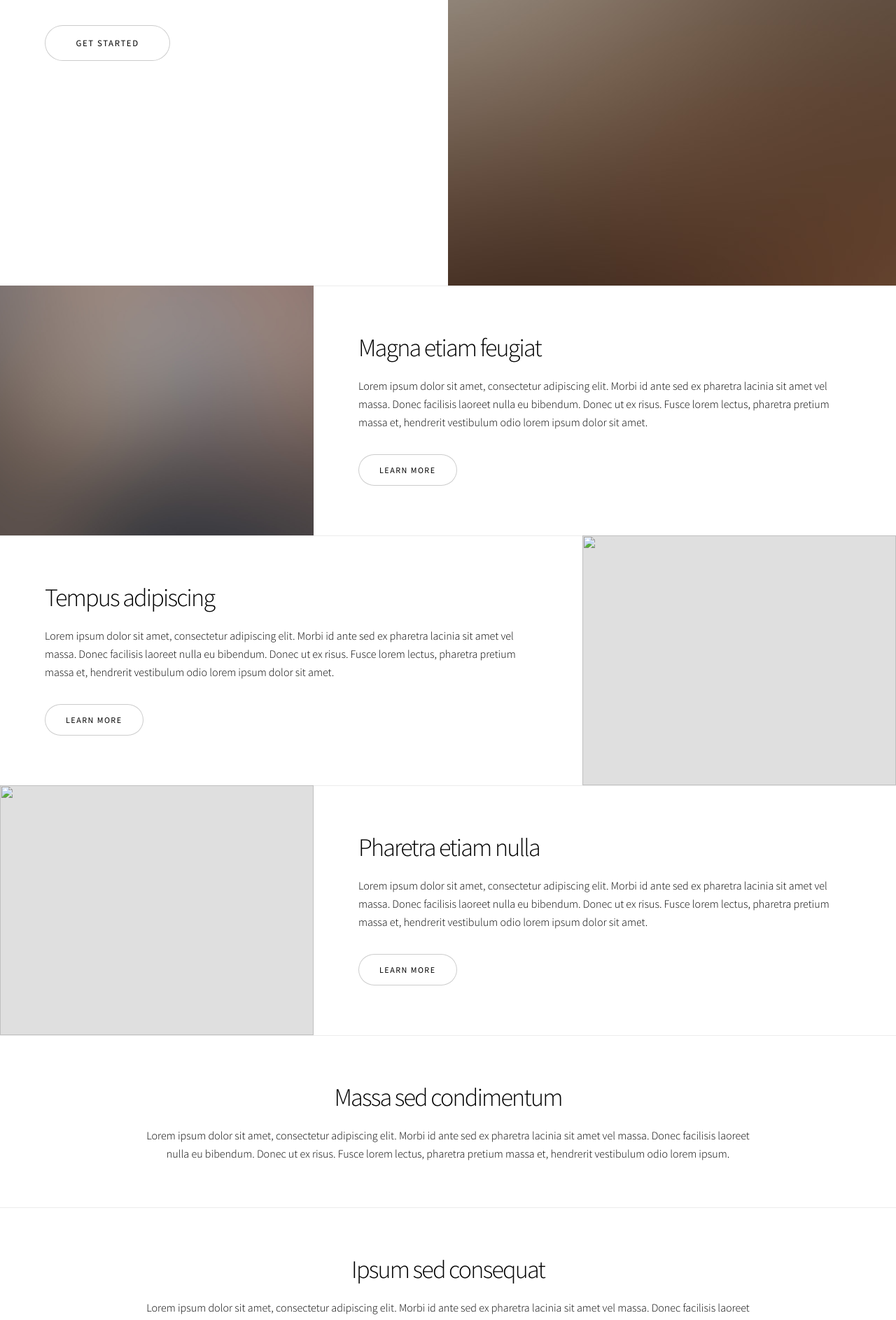
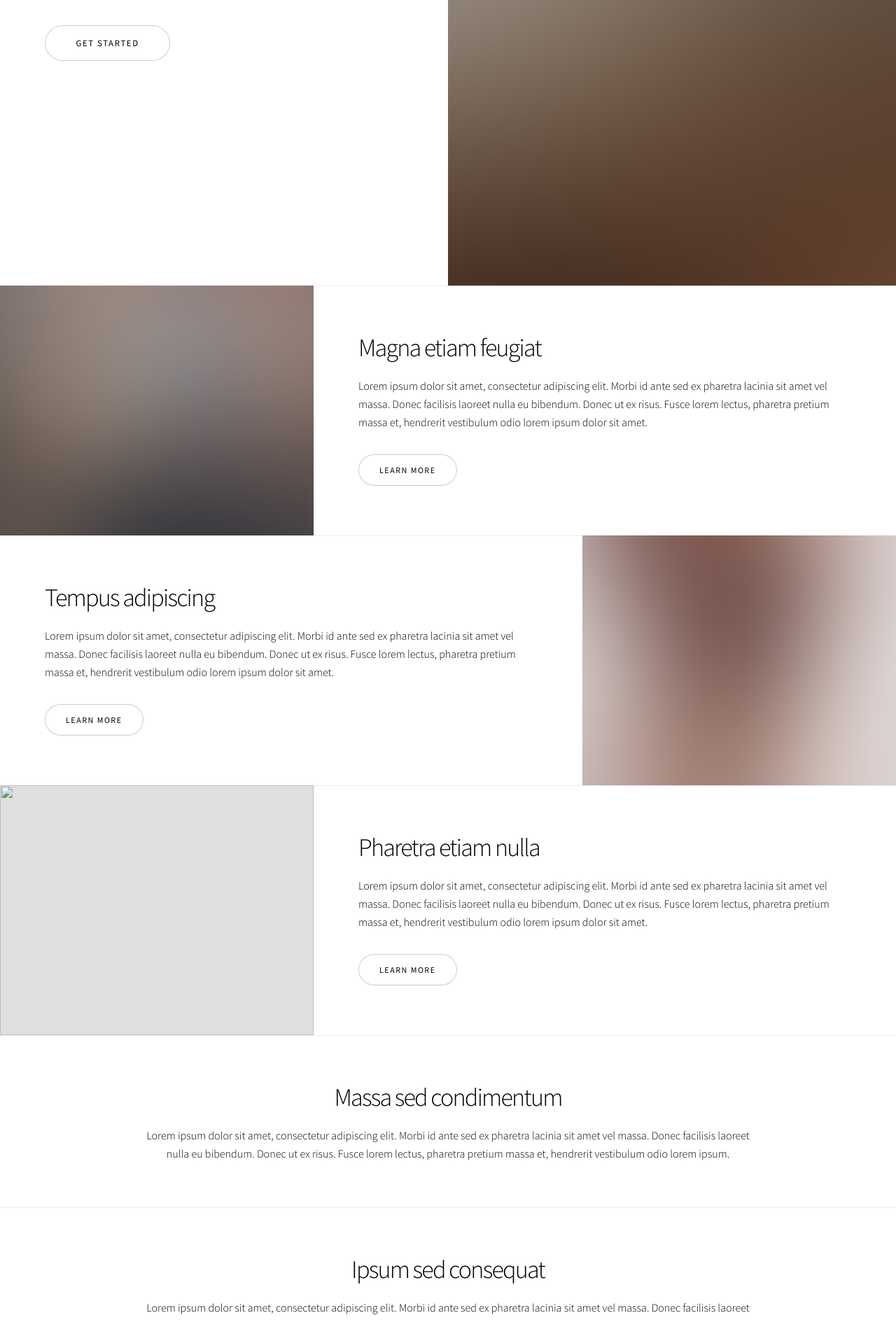
Before and after one commit to itsuhane/R66037, a Jekyll site: the page built from index.html, in a window 1280 px wide. Shown: the part 492-2378 px from the top of the page at 70% size. Built offline with Jekyll 4.4.1, drawn with Linux system fonts in a browser that asks for light colours.

Commit message:
more spotlight.

```diff
--- a/_includes/widgets/banner
+++ b/_includes/widgets/banner
@@ -1,4 +1,4 @@
-<section class="banner style{{ include.style | default: 1 }} {{ include.mods | default: fullscreen }}">
+<section class="banner style{{ include.style | default: 1 }} {{ include.mods | default: fullscreen }}" {%if include.id %}id="{{ include.id }}"{% endif %}>
   <div class="content">{{ include.content }}</div>
   <div class="image">{% include image url=include.image_url alt=include.image_alt %}</div>
 </section>
--- a/_layouts/default.html
+++ b/_layouts/default.html
@@ -28,9 +28,6 @@
       {% include widgets/banner content=CONTENT image_url="/banner.jpg" mods="fullscreen orient-left content-align-left image-position-right onload-image-fade-in onload-content-fade-right" %}
 
       <!-- Two -->
-                <!--
-					<section class="spotlight style1 orient-right content-align-left image-position-center onscroll-image-fade-in" id="first">
-						<div class="content">
       {% capture CONTENT %}
       <h2>Magna etiam feugiat</h2>
       <p>Lorem ipsum dolor sit amet, consectetur adipiscing elit. Morbi id ante sed ex pharetra lacinia sit amet vel massa. Donec facilisis laoreet nulla eu bibendum. Donec ut ex risus. Fusce lorem lectus, pharetra pretium massa et, hendrerit vestibulum odio lorem ipsum dolor sit amet.</p>
@@ -38,26 +35,17 @@
         <li><a href="#" class="button">Learn More</a></li>
       </ul>
       {% endcapture %}
-						</div>
-						<div class="image">
-							<img src="images/spotlight01.jpg" alt="" />
-						</div>
-					</section>
-                -->
       {% include widgets/spotlight id="first" content=CONTENT image_url="/spotlight01.jpg" mods="orient-right content-align-left image-position-center onscroll-image-fade-in" %}
+
       <!-- Three -->
-					<section class="spotlight style1 orient-left content-align-left image-position-center onscroll-image-fade-in">
-						<div class="content">
+      {% capture CONTENT %}
       <h2>Tempus adipiscing</h2>
       <p>Lorem ipsum dolor sit amet, consectetur adipiscing elit. Morbi id ante sed ex pharetra lacinia sit amet vel massa. Donec facilisis laoreet nulla eu bibendum. Donec ut ex risus. Fusce lorem lectus, pharetra pretium massa et, hendrerit vestibulum odio lorem ipsum dolor sit amet.</p>
       <ul class="actions vertical">
         <li><a href="#" class="button">Learn More</a></li>
       </ul>
-						</div>
-						<div class="image">
-							<img src="images/spotlight02.jpg" alt="" />
-						</div>
-					</section>
+      {% endcapture %}
+      {% include widgets/spotlight content=CONTENT image_url="/spotlight02.jpg" mods="orient-left content-align-left image-position-center onscroll-image-fade-in" %}
 
 				<!-- Four -->
 					<section class="spotlight style1 orient-right content-align-left image-position-center onscroll-image-fade-in">
```
Lines whose indentation alone changed are shown as unchanged.
